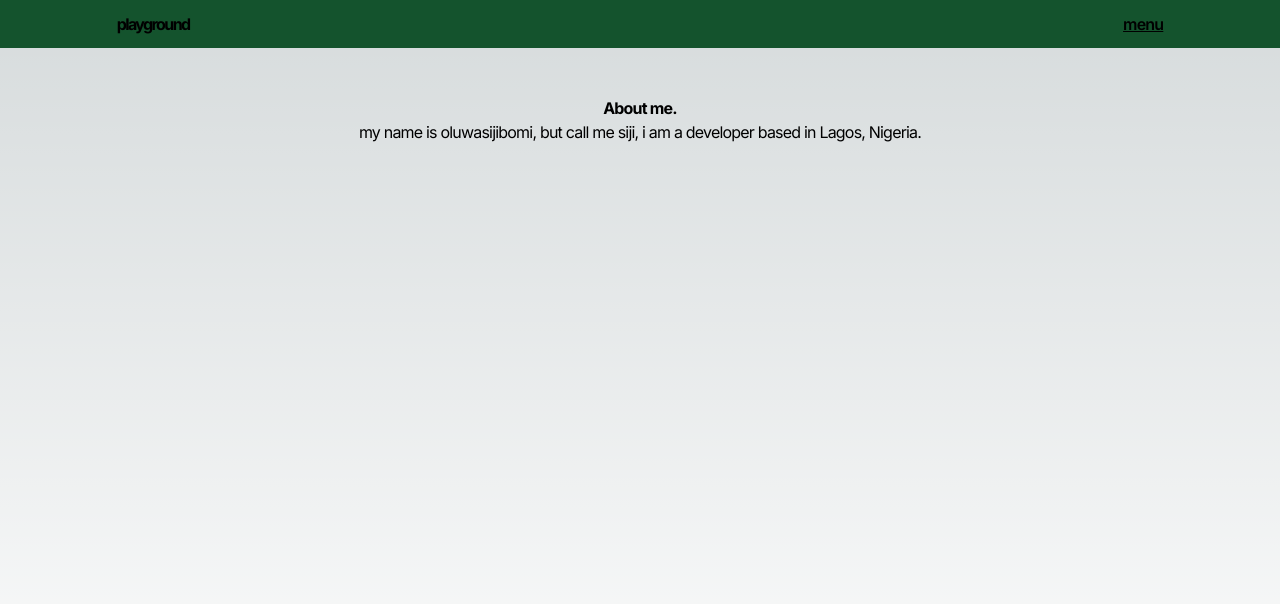
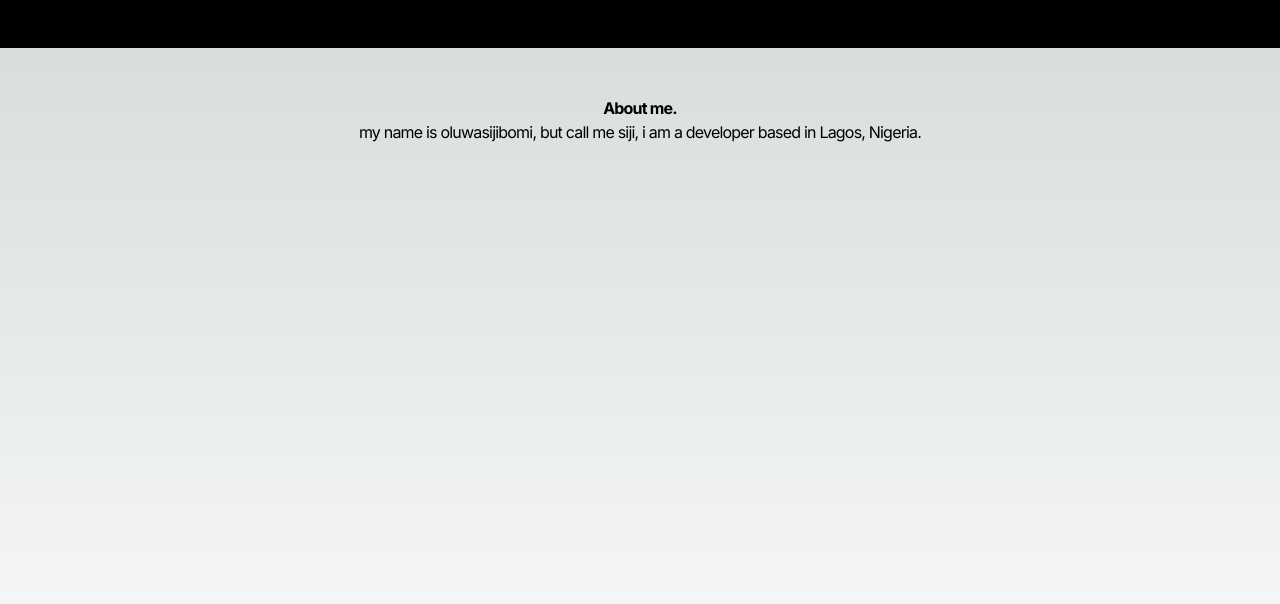
Before and after one commit to Asonance11/buymezobo, a Next.js app: page /about in a window 1280 px wide. Shown: the top 604 px of the page. Built offline with nearby package versions, Linux system fonts and the light colour scheme; a web font is replaced by a local one.

Commit message:
gsap stuff

```diff
--- a/src/app/page.tsx
+++ b/src/app/page.tsx
@@ -48,7 +48,7 @@ export default function Home() {
             duration: 2,
             repeat:-1,
             ease:"none"
-        }, ">+1")
+        }, ">+0.5")
 
     }, { scope: title })
 
--- a/src/components/custom/Header.tsx
+++ b/src/components/custom/Header.tsx
@@ -69,7 +69,7 @@ export default function Header({ }) {
 
 
     return (
-        <header className="z-10 w-full p-3 bg-green-900 fixed top-0">
+        <header className="z-10 w-full p-3 bg-black fixed top-0">
             <main className="z-50 flex justify-between lg:w-5/6 mx-auto">
                 <div>
                     <Link href="/" className="-tracking-widest font-bold">playground</Link>
```
